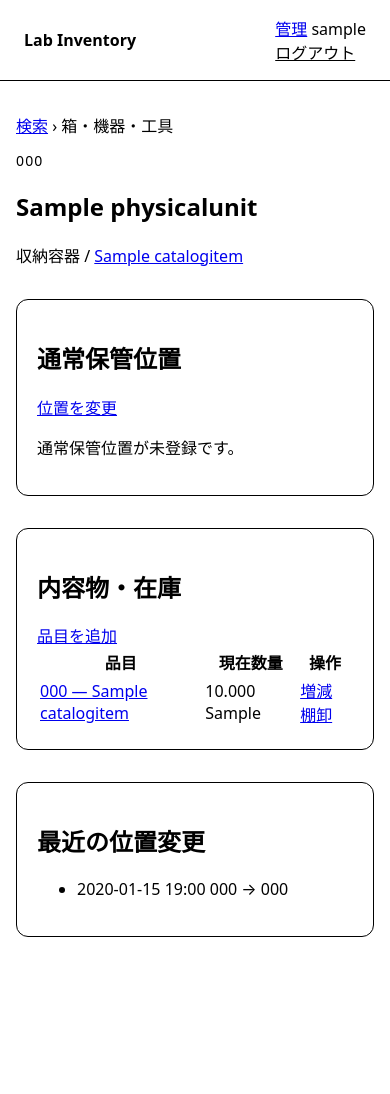
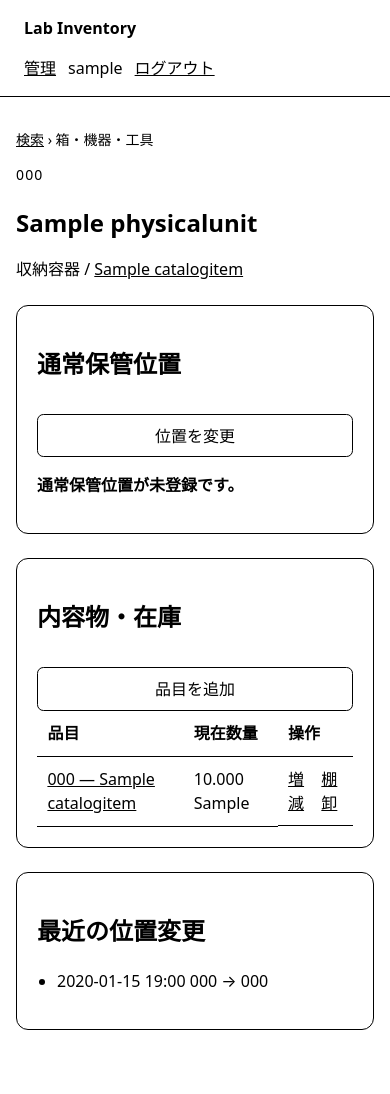
Before and after one commit to Xpotato1024/lab-inventory, a Django app: page /u/000/ in a window 390 px wide. Before the commit the page ends 937 px from the top, so only its background shows below. Run offline with Django 5.2, Linux system fonts and the light colour scheme; a user stored in the database is signed in; tables that the repository leaves empty hold one stand-in row (values such as "Sample post"); data that the repository does not hold is empty; parts of the project's set-up code (start-up, migrations or seed data) failed here and were passed over.

Commit message:
feat: style search detail and operator workflows responsively

```diff
--- a/inventory/static/inventory/app.css
+++ b/inventory/static/inventory/app.css
@@ -1,6 +1,7 @@
 :root {
   color-scheme: light dark;
   font-family: system-ui, -apple-system, BlinkMacSystemFont, "Segoe UI", sans-serif;
+  line-height: 1.5;
 }
 
 * {
@@ -10,6 +11,10 @@
 body {
   margin: 0;
   min-height: 100vh;
+}
+
+a {
+  color: inherit;
 }
 
 .site-header {
@@ -22,9 +27,22 @@ body {
 }
 
 .brand {
-  color: inherit;
   font-weight: 700;
   text-decoration: none;
+}
+
+.header-actions,
+.section-heading,
+.search-row,
+.form-actions,
+.actions {
+  display: flex;
+  align-items: center;
+  gap: 0.75rem;
+}
+
+.header-actions {
+  flex-wrap: wrap;
 }
 
 .content {
@@ -33,34 +51,83 @@ body {
   padding: 2rem 0 4rem;
 }
 
-.hero,
-.panel,
-.auth-card {
-  max-width: 48rem;
+.hero {
+  max-width: 52rem;
+}
+
+.hero.compact h1 {
+  margin-bottom: 0.25rem;
 }
 
 .panel,
-.auth-card {
-  margin-top: 2rem;
+.auth-card,
+.search-form,
+.result-section {
+  margin-top: 1.5rem;
+}
+
+.panel,
+.auth-card,
+.form-panel {
   padding: 1.25rem;
   border: 1px solid currentColor;
   border-radius: 0.75rem;
 }
 
+.section-heading {
+  justify-content: space-between;
+  align-items: flex-start;
+}
+
+.eyebrow,
+.position-label,
+.help,
+.breadcrumbs {
+  font-size: 0.875rem;
+}
+
 .eyebrow {
-  font-size: 0.875rem;
   text-transform: uppercase;
   letter-spacing: 0.08em;
 }
 
-button,
-input {
+.help {
+  opacity: 0.8;
+}
+
+.search-form label {
+  display: block;
+  margin-bottom: 0.4rem;
+  font-weight: 600;
+}
+
+.search-row input {
+  flex: 1;
+  min-width: 0;
+}
+
+input,
+select,
+textarea,
+button {
   font: inherit;
 }
 
-button {
+input,
+select,
+textarea {
+  max-width: 100%;
+  padding: 0.55rem 0.65rem;
+}
+
+button,
+.button-link {
+  display: inline-block;
   padding: 0.55rem 0.9rem;
+  border: 1px solid currentColor;
+  border-radius: 0.4rem;
   cursor: pointer;
+  text-decoration: none;
 }
 
 .link-button {
@@ -71,6 +138,126 @@ button {
   text-decoration: underline;
 }
 
+.result-card,
+.placement-card {
+  display: flex;
+  gap: 0.5rem;
+  padding: 0.8rem;
+  margin: 0.45rem 0;
+  border: 1px solid currentColor;
+  border-radius: 0.5rem;
+  text-decoration: none;
+}
+
+.result-card {
+  flex-wrap: wrap;
+  justify-content: space-between;
+}
+
+.result-card span {
+  opacity: 0.75;
+}
+
+.placement-row {
+  display: flex;
+  flex-wrap: wrap;
+  gap: 0.75rem;
+  align-items: flex-end;
+}
+
+.placement-card {
+  min-width: 9rem;
+  flex-direction: column;
+}
+
+.position-label {
+  opacity: 0.75;
+}
+
+.table-wrap {
+  overflow-x: auto;
+}
+
+table {
+  width: 100%;
+  border-collapse: collapse;
+}
+
+th,
+td {
+  padding: 0.65rem;
+  text-align: left;
+  border-bottom: 1px solid currentColor;
+}
+
+.detail-list {
+  display: grid;
+  grid-template-columns: max-content 1fr;
+  gap: 0.45rem 1rem;
+}
+
+.detail-list dt {
+  font-weight: 600;
+}
+
+.detail-list dd {
+  margin: 0;
+}
+
+.plain-list,
+.audit-list {
+  padding-left: 1.25rem;
+}
+
+.messages {
+  margin-bottom: 1rem;
+}
+
+.message,
+.warning,
 .error {
   font-weight: 600;
 }
+
+.form-panel form > p {
+  display: grid;
+  gap: 0.35rem;
+  max-width: 40rem;
+}
+
+.form-panel textarea {
+  width: 100%;
+}
+
+.form-actions {
+  margin-top: 1.25rem;
+}
+
+.metric {
+  font-size: 1.15rem;
+}
+
+@media (max-width: 40rem) {
+  .site-header,
+  .section-heading,
+  .search-row,
+  .form-actions {
+    align-items: stretch;
+    flex-direction: column;
+  }
+
+  .header-actions {
+    justify-content: flex-start;
+  }
+
+  .search-row button,
+  .button-link,
+  .form-actions button {
+    width: 100%;
+    text-align: center;
+  }
+
+  .detail-list {
+    grid-template-columns: 1fr;
+  }
+}
```
